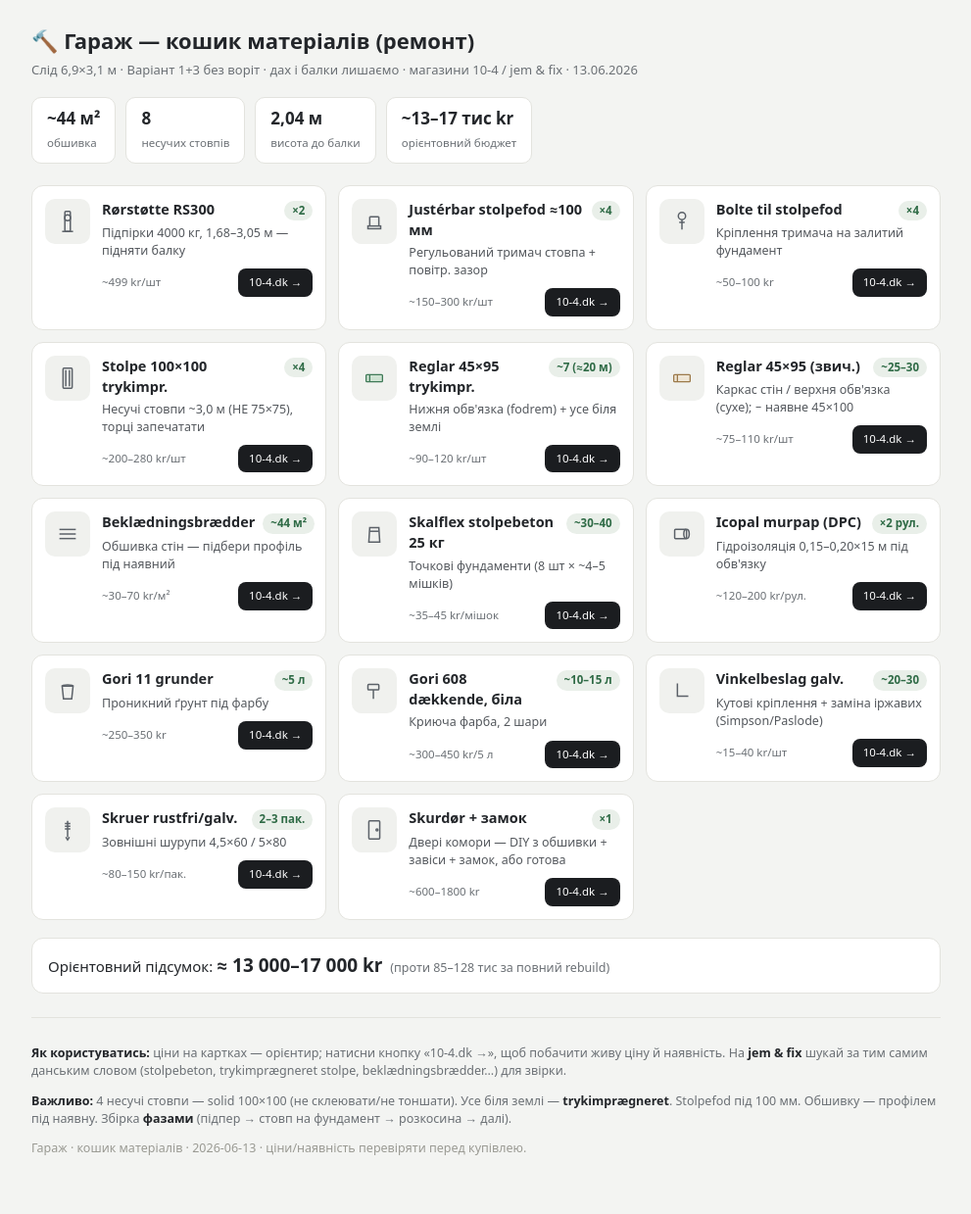
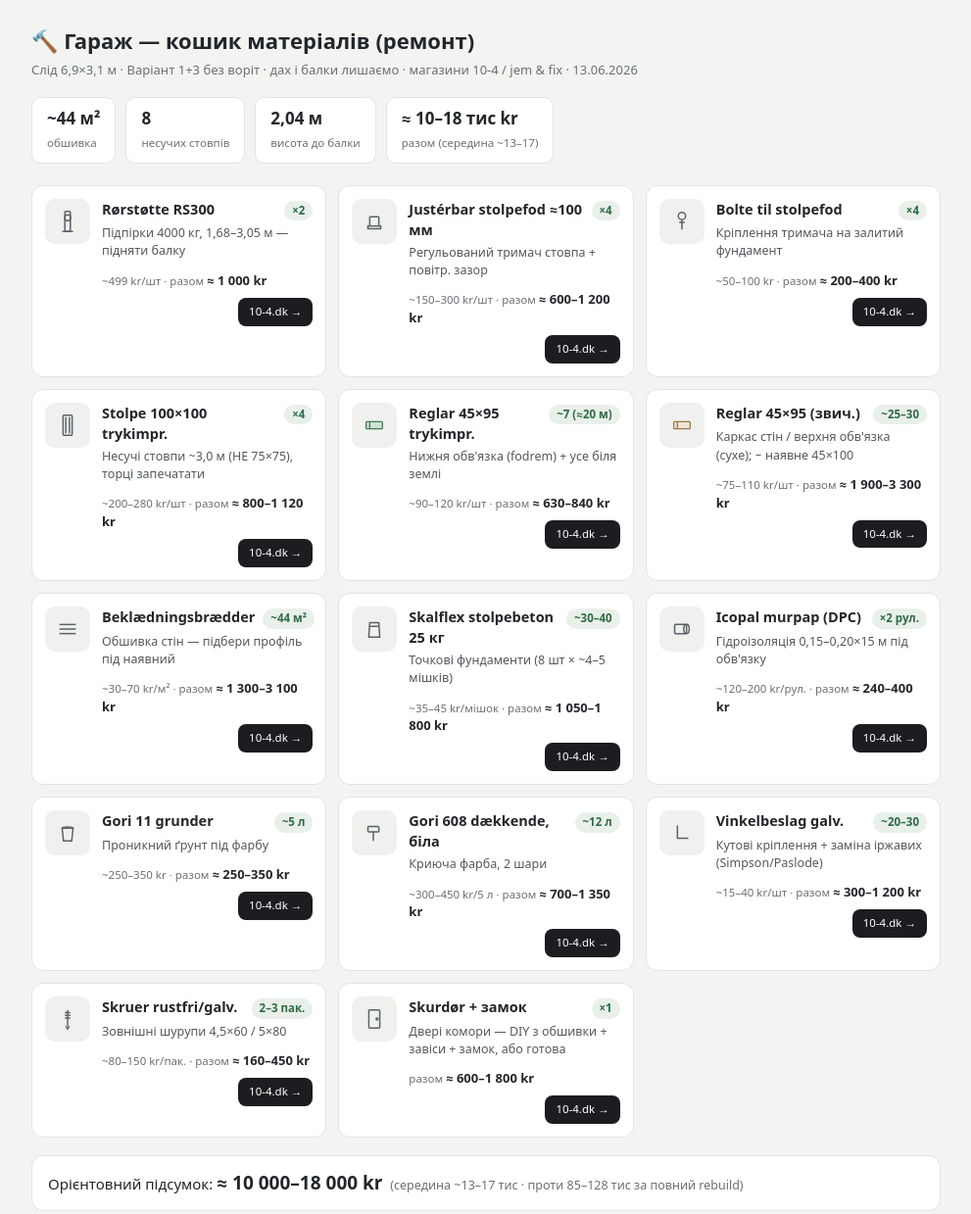
Before and after one commit to shurik305/garage-materials, a plain HTML site: page index.html in a window 1280 px wide. Shown: the top 1239 px of the page at 98% size, without its empty margins (144-1135 px from the left). Drawn offline with Linux system fonts and the light colour scheme.

Commit message:
Add per-item totals to materials list
Co-Authored-By: Claude Opus 4.8 <noreply@anthropic.com>

```diff
--- a/index.html
+++ b/index.html
@@ -22,9 +22,10 @@
   .tp{display:flex;justify-content:space-between;align-items:baseline;gap:8px}
   .tp h3{font-size:14.5px;margin:0;font-weight:600}
   .qty{background:#e9efe9;color:#2f6b46;font-weight:600;font-size:11.5px;padding:2px 8px;border-radius:20px;white-space:nowrap}
-  .desc{font-size:12.5px;color:#54585d;margin:4px 0 9px}
+  .desc{font-size:12.5px;color:#54585d;margin:4px 0 8px}
+  .pr{font-size:11.5px;color:var(--mut);margin-bottom:8px}
+  .pr b{color:var(--ink);font-size:13px}
   .meta{display:flex;justify-content:space-between;align-items:center;gap:8px}
-  .price{font-size:11.5px;color:var(--mut)}
   .btn{font-size:11.5px;text-decoration:none;background:var(--acc);color:#fff;padding:6px 11px;border-radius:8px;white-space:nowrap}
   footer{margin-top:24px;font-size:12.5px;color:var(--mut);border-top:1px solid var(--line);padding-top:14px}
   footer b{color:var(--ink)}
@@ -40,43 +41,43 @@
     <div class="stat"><b>~44 м²</b><span>обшивка</span></div>
     <div class="stat"><b>8</b><span>несучих стовпів</span></div>
     <div class="stat"><b>2,04 м</b><span>висота до балки</span></div>
-    <div class="stat"><b>~13–17 тис kr</b><span>орієнтовний бюджет</span></div>
+    <div class="stat"><b>≈ 10–18 тис kr</b><span>разом (середина ~13–17)</span></div>
   </div>
 
   <div class="grid">
-    <article class="card"><div class="ic"><svg viewBox="0 0 28 28" width="26" height="26" fill="none" stroke="currentColor" stroke-width="1.6"><rect x="11" y="3" width="6" height="22" rx="1"/><circle cx="14" cy="10" r="3.2"/><line x1="8" y1="25" x2="20" y2="25"/></svg></div><div class="bd"><div class="tp"><h3>Rørstøtte RS300</h3><span class="qty">×2</span></div><p class="desc">Підпірки 4000 кг, 1,68–3,05 м — підняти балку</p><div class="meta"><span class="price">~499 kr/шт</span><a class="btn" href="https://www.10-4.dk/varer/vaerktoj/teleskopstotte/materielhuset-roerstoette-1863226-2" target="_blank" rel="noopener">10-4.dk →</a></div></div></article>
+    <article class="card"><div class="ic"><svg viewBox="0 0 28 28" width="26" height="26" fill="none" stroke="currentColor" stroke-width="1.6"><rect x="11" y="3" width="6" height="22" rx="1"/><circle cx="14" cy="10" r="3.2"/><line x1="8" y1="25" x2="20" y2="25"/></svg></div><div class="bd"><div class="tp"><h3>Rørstøtte RS300</h3><span class="qty">×2</span></div><p class="desc">Підпірки 4000 кг, 1,68–3,05 м — підняти балку</p><p class="pr">~499 kr/шт · разом <b>≈ 1 000 kr</b></p><div class="meta"><span></span><a class="btn" href="https://www.10-4.dk/varer/vaerktoj/teleskopstotte/materielhuset-roerstoette-1863226-2" target="_blank" rel="noopener">10-4.dk →</a></div></div></article>
 
-    <article class="card"><div class="ic"><svg viewBox="0 0 28 28" width="26" height="26" fill="none" stroke="currentColor" stroke-width="1.6"><path d="M9 9V19M19 9V19M9 9h10"/><rect x="7" y="19" width="14" height="3"/></svg></div><div class="bd"><div class="tp"><h3>Justérbar stolpefod ≈100 мм</h3><span class="qty">×4</span></div><p class="desc">Регульований тримач стовпа + повітр. зазор</p><div class="meta"><span class="price">~150–300 kr/шт</span><a class="btn" href="https://www.10-4.dk/varer/byggematerialer/bygningsbeslag/stolpesko" target="_blank" rel="noopener">10-4.dk →</a></div></div></article>
+    <article class="card"><div class="ic"><svg viewBox="0 0 28 28" width="26" height="26" fill="none" stroke="currentColor" stroke-width="1.6"><path d="M9 9V19M19 9V19M9 9h10"/><rect x="7" y="19" width="14" height="3"/></svg></div><div class="bd"><div class="tp"><h3>Justérbar stolpefod ≈100 мм</h3><span class="qty">×4</span></div><p class="desc">Регульований тримач стовпа + повітр. зазор</p><p class="pr">~150–300 kr/шт · разом <b>≈ 600–1 200 kr</b></p><div class="meta"><span></span><a class="btn" href="https://www.10-4.dk/varer/byggematerialer/bygningsbeslag/stolpesko" target="_blank" rel="noopener">10-4.dk →</a></div></div></article>
 
-    <article class="card"><div class="ic"><svg viewBox="0 0 28 28" width="26" height="26" fill="none" stroke="currentColor" stroke-width="1.6"><circle cx="14" cy="8" r="4"/><line x1="14" y1="12" x2="14" y2="23"/><line x1="11" y1="15" x2="17" y2="15"/></svg></div><div class="bd"><div class="tp"><h3>Bolte til stolpefod</h3><span class="qty">×4</span></div><p class="desc">Кріплення тримача на залитий фундамент</p><div class="meta"><span class="price">~50–100 kr</span><a class="btn" href="https://www.10-4.dk/varer/byggematerialer/bygningsbeslag/stolpesko/plus-bolte-19715-1-1898863" target="_blank" rel="noopener">10-4.dk →</a></div></div></article>
+    <article class="card"><div class="ic"><svg viewBox="0 0 28 28" width="26" height="26" fill="none" stroke="currentColor" stroke-width="1.6"><circle cx="14" cy="8" r="4"/><line x1="14" y1="12" x2="14" y2="23"/><line x1="11" y1="15" x2="17" y2="15"/></svg></div><div class="bd"><div class="tp"><h3>Bolte til stolpefod</h3><span class="qty">×4</span></div><p class="desc">Кріплення тримача на залитий фундамент</p><p class="pr">~50–100 kr · разом <b>≈ 200–400 kr</b></p><div class="meta"><span></span><a class="btn" href="https://www.10-4.dk/varer/byggematerialer/bygningsbeslag/stolpesko/plus-bolte-19715-1-1898863" target="_blank" rel="noopener">10-4.dk →</a></div></div></article>
 
-    <article class="card"><div class="ic"><svg viewBox="0 0 28 28" width="26" height="26" fill="none" stroke="currentColor" stroke-width="1.6"><rect x="9" y="3" width="10" height="22" rx="1"/><line x1="12" y1="5" x2="12" y2="23"/><line x1="16" y1="5" x2="16" y2="23"/></svg></div><div class="bd"><div class="tp"><h3>Stolpe 100×100 trykimpr.</h3><span class="qty">×4</span></div><p class="desc">Несучі стовпи ~3,0 м (НЕ 75×75), торці запечатати</p><div class="meta"><span class="price">~200–280 kr/шт</span><a class="btn" href="https://www.10-4.dk/varer/byggematerialer/trae/stolper-trykimp/100x100mm-ru-trykimp-stolpe-1618100100180" target="_blank" rel="noopener">10-4.dk →</a></div></div></article>
+    <article class="card"><div class="ic"><svg viewBox="0 0 28 28" width="26" height="26" fill="none" stroke="currentColor" stroke-width="1.6"><rect x="9" y="3" width="10" height="22" rx="1"/><line x1="12" y1="5" x2="12" y2="23"/><line x1="16" y1="5" x2="16" y2="23"/></svg></div><div class="bd"><div class="tp"><h3>Stolpe 100×100 trykimpr.</h3><span class="qty">×4</span></div><p class="desc">Несучі стовпи ~3,0 м (НЕ 75×75), торці запечатати</p><p class="pr">~200–280 kr/шт · разом <b>≈ 800–1 120 kr</b></p><div class="meta"><span></span><a class="btn" href="https://www.10-4.dk/varer/byggematerialer/trae/stolper-trykimp/100x100mm-ru-trykimp-stolpe-1618100100180" target="_blank" rel="noopener">10-4.dk →</a></div></div></article>
 
-    <article class="card"><div class="ic"><svg viewBox="0 0 28 28" width="26" height="26" fill="#cfe3d3" stroke="#3f7a57" stroke-width="1.4"><rect x="5" y="10" width="18" height="8" rx="1"/><line x1="9" y1="10" x2="9" y2="18"/></svg></div><div class="bd"><div class="tp"><h3>Reglar 45×95 <b>trykimpr.</b></h3><span class="qty">~7 (≈20 м)</span></div><p class="desc">Нижня обв'язка (fodrem) + усе біля землі</p><div class="meta"><span class="price">~90–120 kr/шт</span><a class="btn" href="https://www.10-4.dk/varer/byggematerialer/trae/spaertrae-trykimp/45x95mm-hovlet-spaertrae-tryk-1580045095" target="_blank" rel="noopener">10-4.dk →</a></div></div></article>
+    <article class="card"><div class="ic"><svg viewBox="0 0 28 28" width="26" height="26" fill="#cfe3d3" stroke="#3f7a57" stroke-width="1.4"><rect x="5" y="10" width="18" height="8" rx="1"/><line x1="9" y1="10" x2="9" y2="18"/></svg></div><div class="bd"><div class="tp"><h3>Reglar 45×95 <b>trykimpr.</b></h3><span class="qty">~7 (≈20 м)</span></div><p class="desc">Нижня обв'язка (fodrem) + усе біля землі</p><p class="pr">~90–120 kr/шт · разом <b>≈ 630–840 kr</b></p><div class="meta"><span></span><a class="btn" href="https://www.10-4.dk/varer/byggematerialer/trae/spaertrae-trykimp/45x95mm-hovlet-spaertrae-tryk-1580045095" target="_blank" rel="noopener">10-4.dk →</a></div></div></article>
 
-    <article class="card"><div class="ic"><svg viewBox="0 0 28 28" width="26" height="26" fill="#efe6d6" stroke="#9c7a4a" stroke-width="1.4"><rect x="5" y="10" width="18" height="8" rx="1"/><line x1="9" y1="10" x2="9" y2="18"/></svg></div><div class="bd"><div class="tp"><h3>Reglar 45×95 (звич.)</h3><span class="qty">~25–30</span></div><p class="desc">Каркас стін / верхня обв'язка (сухе); − наявне 45×100</p><div class="meta"><span class="price">~75–110 kr/шт</span><a class="btn" href="https://www.10-4.dk/varer/byggematerialer/trae/reglar/45x95mm-reglar-c14-70-pefc-1539045095360-1539045095360" target="_blank" rel="noopener">10-4.dk →</a></div></div></article>
+    <article class="card"><div class="ic"><svg viewBox="0 0 28 28" width="26" height="26" fill="#efe6d6" stroke="#9c7a4a" stroke-width="1.4"><rect x="5" y="10" width="18" height="8" rx="1"/><line x1="9" y1="10" x2="9" y2="18"/></svg></div><div class="bd"><div class="tp"><h3>Reglar 45×95 (звич.)</h3><span class="qty">~25–30</span></div><p class="desc">Каркас стін / верхня обв'язка (сухе); − наявне 45×100</p><p class="pr">~75–110 kr/шт · разом <b>≈ 1 900–3 300 kr</b></p><div class="meta"><span></span><a class="btn" href="https://www.10-4.dk/varer/byggematerialer/trae/reglar/45x95mm-reglar-c14-70-pefc-1539045095360-1539045095360" target="_blank" rel="noopener">10-4.dk →</a></div></div></article>
 
-    <article class="card"><div class="ic"><svg viewBox="0 0 28 28" width="26" height="26" fill="none" stroke="currentColor" stroke-width="1.6"><line x1="5" y1="9" x2="23" y2="9"/><line x1="5" y1="14" x2="23" y2="14"/><line x1="5" y1="19" x2="23" y2="19"/></svg></div><div class="bd"><div class="tp"><h3>Beklædningsbrædder</h3><span class="qty">~44 м²</span></div><p class="desc">Обшивка стін — підбери профіль під наявний</p><div class="meta"><span class="price">~30–70 kr/м²</span><a class="btn" href="https://www.10-4.dk/varer/byggematerialer/trae/beklaedningsbraedder" target="_blank" rel="noopener">10-4.dk →</a></div></div></article>
+    <article class="card"><div class="ic"><svg viewBox="0 0 28 28" width="26" height="26" fill="none" stroke="currentColor" stroke-width="1.6"><line x1="5" y1="9" x2="23" y2="9"/><line x1="5" y1="14" x2="23" y2="14"/><line x1="5" y1="19" x2="23" y2="19"/></svg></div><div class="bd"><div class="tp"><h3>Beklædningsbrædder</h3><span class="qty">~44 м²</span></div><p class="desc">Обшивка стін — підбери профіль під наявний</p><p class="pr">~30–70 kr/м² · разом <b>≈ 1 300–3 100 kr</b></p><div class="meta"><span></span><a class="btn" href="https://www.10-4.dk/varer/byggematerialer/trae/beklaedningsbraedder" target="_blank" rel="noopener">10-4.dk →</a></div></div></article>
 
-    <article class="card"><div class="ic"><svg viewBox="0 0 28 28" width="26" height="26" fill="none" stroke="currentColor" stroke-width="1.6"><path d="M9 7h10l1 16H8z"/><line x1="9" y1="11" x2="19" y2="11"/></svg></div><div class="bd"><div class="tp"><h3>Skalflex stolpebeton 25 кг</h3><span class="qty">~30–40</span></div><p class="desc">Точкові фундаменти (8 шт × ~4–5 мішків)</p><div class="meta"><span class="price">~35–45 kr/мішок</span><a class="btn" href="https://www.10-4.dk/varer/byggematerialer/cement-og-mortel/grovbeton/skalflex-stolpebeton-torbeton-1671926" target="_blank" rel="noopener">10-4.dk →</a></div></div></article>
+    <article class="card"><div class="ic"><svg viewBox="0 0 28 28" width="26" height="26" fill="none" stroke="currentColor" stroke-width="1.6"><path d="M9 7h10l1 16H8z"/><line x1="9" y1="11" x2="19" y2="11"/></svg></div><div class="bd"><div class="tp"><h3>Skalflex stolpebeton 25 кг</h3><span class="qty">~30–40</span></div><p class="desc">Точкові фундаменти (8 шт × ~4–5 мішків)</p><p class="pr">~35–45 kr/мішок · разом <b>≈ 1 050–1 800 kr</b></p><div class="meta"><span></span><a class="btn" href="https://www.10-4.dk/varer/byggematerialer/cement-og-mortel/grovbeton/skalflex-stolpebeton-torbeton-1671926" target="_blank" rel="noopener">10-4.dk →</a></div></div></article>
 
-    <article class="card"><div class="ic"><svg viewBox="0 0 28 28" width="26" height="26" fill="none" stroke="currentColor" stroke-width="1.6"><rect x="6" y="9" width="13" height="10" rx="1"/><ellipse cx="19" cy="14" rx="3" ry="5"/></svg></div><div class="bd"><div class="tp"><h3>Icopal murpap (DPC)</h3><span class="qty">×2 рул.</span></div><p class="desc">Гідроізоляція 0,15–0,20×15 м під обв'язку</p><div class="meta"><span class="price">~120–200 kr/рул.</span><a class="btn" href="https://www.10-4.dk/varer/byggematerialer/murfolie-og-pap/murpap/icopal-murpap-pf-3810231" target="_blank" rel="noopener">10-4.dk →</a></div></div></article>
+    <article class="card"><div class="ic"><svg viewBox="0 0 28 28" width="26" height="26" fill="none" stroke="currentColor" stroke-width="1.6"><rect x="6" y="9" width="13" height="10" rx="1"/><ellipse cx="19" cy="14" rx="3" ry="5"/></svg></div><div class="bd"><div class="tp"><h3>Icopal murpap (DPC)</h3><span class="qty">×2 рул.</span></div><p class="desc">Гідроізоляція 0,15–0,20×15 м під обв'язку</p><p class="pr">~120–200 kr/рул. · разом <b>≈ 240–400 kr</b></p><div class="meta"><span></span><a class="btn" href="https://www.10-4.dk/varer/byggematerialer/murfolie-og-pap/murpap/icopal-murpap-pf-3810231" target="_blank" rel="noopener">10-4.dk →</a></div></div></article>
 
-    <article class="card"><div class="ic"><svg viewBox="0 0 28 28" width="26" height="26" fill="none" stroke="currentColor" stroke-width="1.6"><path d="M8 9h12l-1.5 14h-9z"/><path d="M8 9c0-2 12-2 12 0"/></svg></div><div class="bd"><div class="tp"><h3>Gori 11 grunder</h3><span class="qty">~5 л</span></div><p class="desc">Проникний ґрунт під фарбу</p><div class="meta"><span class="price">~250–350 kr</span><a class="btn" href="https://www.10-4.dk/varer/maling/udendors-maling/gori-traebeskyttelse/gori-11" target="_blank" rel="noopener">10-4.dk →</a></div></div></article>
+    <article class="card"><div class="ic"><svg viewBox="0 0 28 28" width="26" height="26" fill="none" stroke="currentColor" stroke-width="1.6"><path d="M8 9h12l-1.5 14h-9z"/><path d="M8 9c0-2 12-2 12 0"/></svg></div><div class="bd"><div class="tp"><h3>Gori 11 grunder</h3><span class="qty">~5 л</span></div><p class="desc">Проникний ґрунт під фарбу</p><p class="pr">~250–350 kr · разом <b>≈ 250–350 kr</b></p><div class="meta"><span></span><a class="btn" href="https://www.10-4.dk/varer/maling/udendors-maling/gori-traebeskyttelse/gori-11" target="_blank" rel="noopener">10-4.dk →</a></div></div></article>
 
-    <article class="card"><div class="ic"><svg viewBox="0 0 28 28" width="26" height="26" fill="none" stroke="currentColor" stroke-width="1.6"><rect x="7" y="7" width="12" height="6" rx="1"/><line x1="13" y1="13" x2="13" y2="23"/></svg></div><div class="bd"><div class="tp"><h3>Gori 608 dækkende, біла</h3><span class="qty">~10–15 л</span></div><p class="desc">Криюча фарба, 2 шари</p><div class="meta"><span class="price">~300–450 kr/5 л</span><a class="btn" href="https://www.10-4.dk/varer/maling/udendors-maling/gori-traebeskyttelse/gori-608" target="_blank" rel="noopener">10-4.dk →</a></div></div></article>
+    <article class="card"><div class="ic"><svg viewBox="0 0 28 28" width="26" height="26" fill="none" stroke="currentColor" stroke-width="1.6"><rect x="7" y="7" width="12" height="6" rx="1"/><line x1="13" y1="13" x2="13" y2="23"/></svg></div><div class="bd"><div class="tp"><h3>Gori 608 dækkende, біла</h3><span class="qty">~12 л</span></div><p class="desc">Криюча фарба, 2 шари</p><p class="pr">~300–450 kr/5 л · разом <b>≈ 700–1 350 kr</b></p><div class="meta"><span></span><a class="btn" href="https://www.10-4.dk/varer/maling/udendors-maling/gori-traebeskyttelse/gori-608" target="_blank" rel="noopener">10-4.dk →</a></div></div></article>
 
-    <article class="card"><div class="ic"><svg viewBox="0 0 28 28" width="26" height="26" fill="none" stroke="currentColor" stroke-width="1.6"><path d="M9 6v14h12"/></svg></div><div class="bd"><div class="tp"><h3>Vinkelbeslag galv.</h3><span class="qty">~20–30</span></div><p class="desc">Кутові кріплення + заміна іржавих (Simpson/Paslode)</p><div class="meta"><span class="price">~15–40 kr/шт</span><a class="btn" href="https://www.10-4.dk/varer/byggematerialer/bygningsbeslag/vinkelbeslag" target="_blank" rel="noopener">10-4.dk →</a></div></div></article>
+    <article class="card"><div class="ic"><svg viewBox="0 0 28 28" width="26" height="26" fill="none" stroke="currentColor" stroke-width="1.6"><path d="M9 6v14h12"/></svg></div><div class="bd"><div class="tp"><h3>Vinkelbeslag galv.</h3><span class="qty">~20–30</span></div><p class="desc">Кутові кріплення + заміна іржавих (Simpson/Paslode)</p><p class="pr">~15–40 kr/шт · разом <b>≈ 300–1 200 kr</b></p><div class="meta"><span></span><a class="btn" href="https://www.10-4.dk/varer/byggematerialer/bygningsbeslag/vinkelbeslag" target="_blank" rel="noopener">10-4.dk →</a></div></div></article>
 
-    <article class="card"><div class="ic"><svg viewBox="0 0 28 28" width="26" height="26" fill="none" stroke="currentColor" stroke-width="1.6"><path d="M14 4v18"/><path d="M11 7h6M11 10h6M11 13h6"/><path d="M12 22l2 3 2-3"/></svg></div><div class="bd"><div class="tp"><h3>Skruer rustfri/galv.</h3><span class="qty">2–3 пак.</span></div><p class="desc">Зовнішні шурупи 4,5×60 / 5×80</p><div class="meta"><span class="price">~80–150 kr/пак.</span><a class="btn" href="https://www.10-4.dk/varer/byggematerialer/skruer-bolte-motrikker-og-skiver" target="_blank" rel="noopener">10-4.dk →</a></div></div></article>
+    <article class="card"><div class="ic"><svg viewBox="0 0 28 28" width="26" height="26" fill="none" stroke="currentColor" stroke-width="1.6"><path d="M14 4v18"/><path d="M11 7h6M11 10h6M11 13h6"/><path d="M12 22l2 3 2-3"/></svg></div><div class="bd"><div class="tp"><h3>Skruer rustfri/galv.</h3><span class="qty">2–3 пак.</span></div><p class="desc">Зовнішні шурупи 4,5×60 / 5×80</p><p class="pr">~80–150 kr/пак. · разом <b>≈ 160–450 kr</b></p><div class="meta"><span></span><a class="btn" href="https://www.10-4.dk/varer/byggematerialer/skruer-bolte-motrikker-og-skiver" target="_blank" rel="noopener">10-4.dk →</a></div></div></article>
 
-    <article class="card"><div class="ic"><svg viewBox="0 0 28 28" width="26" height="26" fill="none" stroke="currentColor" stroke-width="1.6"><rect x="8" y="4" width="12" height="20" rx="1"/><circle cx="17" cy="14" r="1.1"/></svg></div><div class="bd"><div class="tp"><h3>Skurdør + замок</h3><span class="qty">×1</span></div><p class="desc">Двері комори — DIY з обшивки + завіси + замок, або готова</p><div class="meta"><span class="price">~600–1800 kr</span><a class="btn" href="https://www.10-4.dk/varer/byggematerialer/dore" target="_blank" rel="noopener">10-4.dk →</a></div></div></article>
+    <article class="card"><div class="ic"><svg viewBox="0 0 28 28" width="26" height="26" fill="none" stroke="currentColor" stroke-width="1.6"><rect x="8" y="4" width="12" height="20" rx="1"/><circle cx="17" cy="14" r="1.1"/></svg></div><div class="bd"><div class="tp"><h3>Skurdør + замок</h3><span class="qty">×1</span></div><p class="desc">Двері комори — DIY з обшивки + завіси + замок, або готова</p><p class="pr">разом <b>≈ 600–1 800 kr</b></p><div class="meta"><span></span><a class="btn" href="https://www.10-4.dk/varer/byggematerialer/dore" target="_blank" rel="noopener">10-4.dk →</a></div></div></article>
   </div>
 
-  <div class="total">Орієнтовний підсумок: <b>≈ 13 000–17 000 kr</b> &nbsp;<span style="color:#6b7075;font-size:12.5px">(проти 85–128 тис за повний rebuild)</span></div>
+  <div class="total">Орієнтовний підсумок: <b>≈ 10 000–18 000 kr</b> &nbsp;<span style="color:#6b7075;font-size:12.5px">(середина ~13–17 тис · проти 85–128 тис за повний rebuild)</span></div>
 
   <footer>
-    <p><b>Як користуватись:</b> ціни на картках — орієнтир; натисни кнопку «10-4.dk →», щоб побачити живу ціну й наявність. На <b>jem &amp; fix</b> шукай за тим самим данським словом (stolpebeton, trykimprægneret stolpe, beklædningsbrædder…) для звірки.</p>
+    <p><b>Як користуватись:</b> ціни й суми — орієнтир; натисни «10-4.dk →», щоб побачити живу ціну й наявність. На <b>jem &amp; fix</b> шукай за тим самим данським словом (stolpebeton, trykimprægneret stolpe, beklædningsbrædder…) для звірки.</p>
     <p><b>Важливо:</b> 4 несучі стовпи — solid 100×100 (не склеювати/не тоншати). Усе біля землі — <b>trykimprægneret</b>. Stolpefod під 100 мм. Обшивку — профілем під наявну. Збірка <b>фазами</b> (підпер → стовп на фундамент → розкосина → далі).</p>
     <p style="color:#9a9a93">Гараж · кошик матеріалів · 2026-06-13 · ціни/наявність перевіряти перед купівлею.</p>
   </footer>
```
